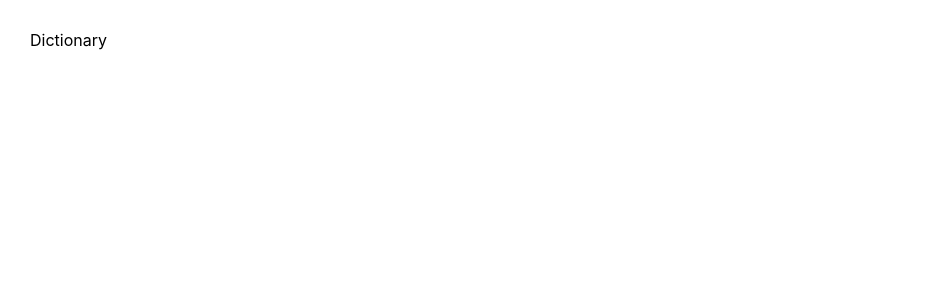
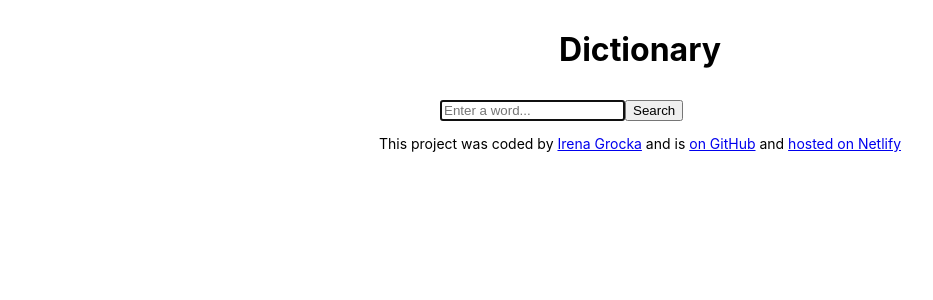
Before and after one commit to irenagrocka-ad/my-dictionary-react-project, a React (Create React App) app: page / in a window 1280 px wide. Shown: the top 300 px of the page, without its empty margins (0-933 px from the left). Built offline with nearby package versions, Linux system fonts and the light colour scheme.

Commit message:
adding search engine

```diff
--- a/src/App.css
+++ b/src/App.css
@@ -1,3 +1,6 @@
 .App-header {
   margin: 30px;
 }
+h1 {
+  text-align: center;
+}
--- a/src/App.js
+++ b/src/App.js
@@ -1,12 +1,20 @@
 import './App.css';
+import Footer from "./Footer";
+import Dictionary from "./Dictionary";
 
 function App() {
   return (
     <div className="App">
-      <header className="App-header">
-        Dictionary
+      <div className="container">
+        <header className="App-header">
+          <h1>Dictionary</h1>
+        </header>
+        <main>
+          <Dictionary />
+        </main>
 
-      </header>
+        <Footer />
+      </div>
     </div>
   );
 }
--- /dev/null
+++ b/src/Dictionary.css
@@ -0,0 +1,4 @@
+form {
+  max-width: 400px;
+  margin: 0 auto;
+}
--- /dev/null
+++ b/src/Dictionary.js
@@ -0,0 +1,25 @@
+import React, { useState } from "react";
+import './Dictionary.css';
+export default function Dictionary() {
+    let [keyword, setKeyword] = useState("");
+    /**
+     * Handles the form submission event.
+     * Triggers an alert with the message "Search".
+     */
+    function search() {
+        // Trigger an alert with the message "Search"
+        alert(`searching for ${keyword} definition`);
+    }
+
+    function handleKeywordChange(event) {
+        //console.log(event.target.value);
+        setKeyword(event.target.value);
+    }
+
+    return (
+        <form onSubmit={search}>
+            <input type="search" autoFocus={true} placeholder="Enter a word..." onChange={handleKeywordChange} />
+            <input type="submit" value="Search" />
+        </form>
+    );
+}
--- /dev/null
+++ b/src/Footer.css
@@ -0,0 +1,5 @@
+.Footer {
+  font-size: 14px;
+  margin: 10px 0;
+  text-align: center;
+}
--- /dev/null
+++ b/src/Footer.js
@@ -0,0 +1,27 @@
+import React from "react";
+import "./Footer.css"
+
+export default function Footer() {
+
+    return (
+        <div className="Footer mt-5">
+            <p>
+                This project was coded by {''}
+                <a href="https://github.com/irenagrocka-ad" target="_blank" rel="noreferrer"
+                >Irena Grocka</a
+                >
+                {''} and is {''}
+                <a
+                    href="https://github.com/irenagrocka-ad/my-dictionary-react-project"
+                    target="_blank" rel="noreferrer"
+                >
+                    on GitHub</a
+                >
+                {''} and {''}
+                <a href="https://ika-dictionary.netlify.app/" target="_blank" rel="noreferrer"
+                >hosted on Netlify</a
+                >
+            </p>
+        </div>
+    );
+}
```
